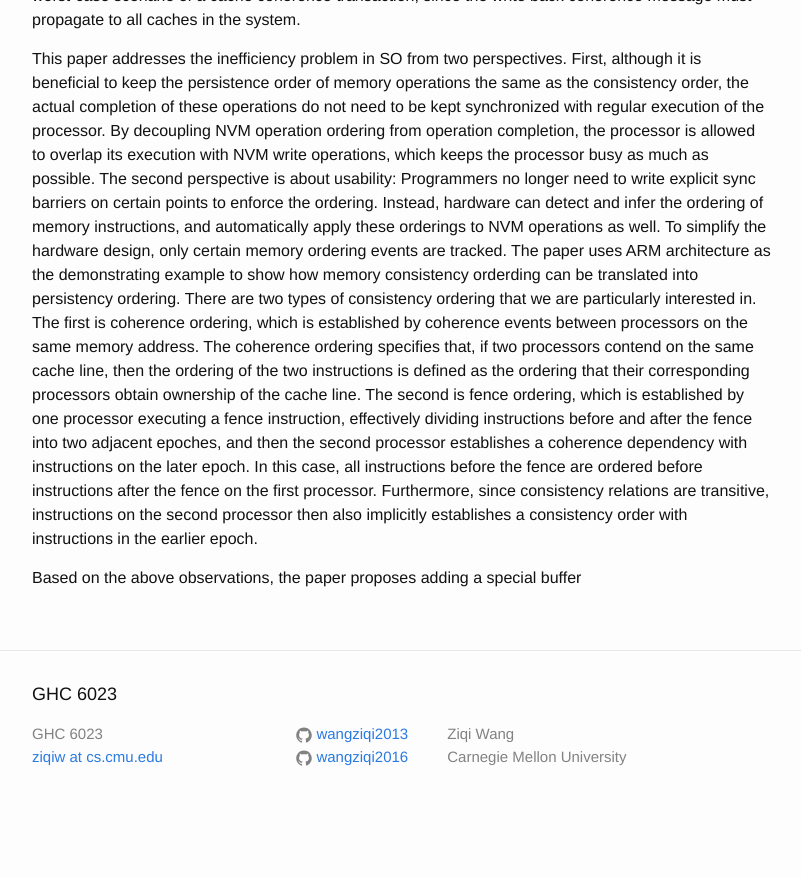
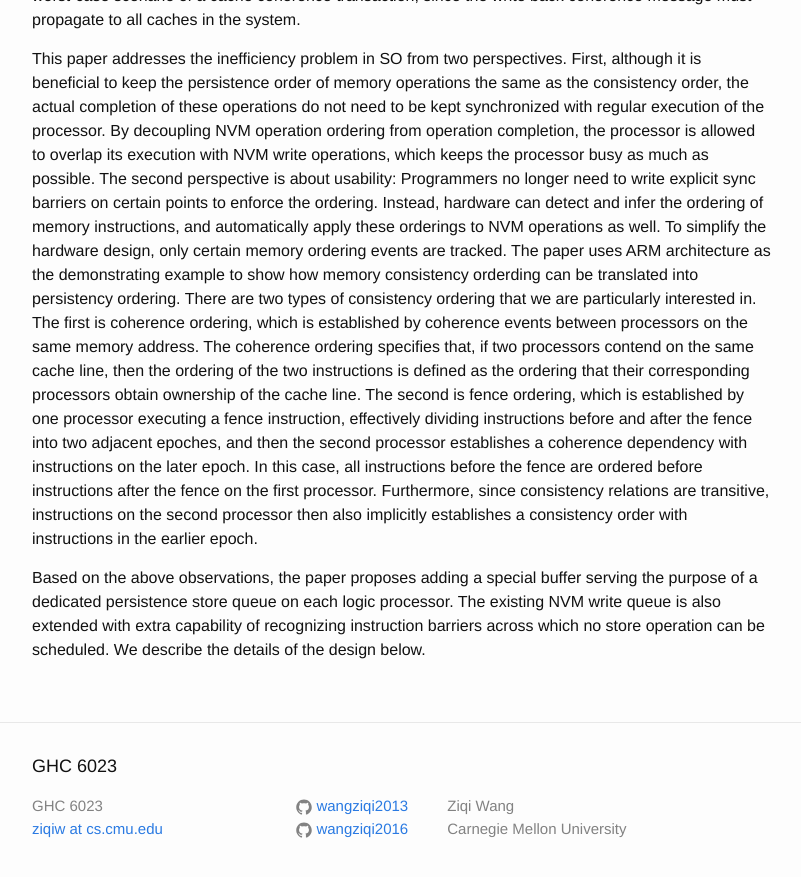
Before and after one commit to wangziqi2013/wangziqi2013.github.io, a Jekyll site: the page built from _posts/2019-01-19-delegated-persist-ordering.markdown, in a window 1280 px wide and 900 px high, scrolled down 1528 px. Shown: the top 877 px of the window, without its empty margins (238-1039 px from the left). Built offline with Jekyll 4.4.1, drawn with Linux system fonts in a browser that asks for light colours; before the commit the page ends 2356 px from its top, so only the background shows below that.

Commit message:
Adding buffer

```diff
--- a/_posts/2019-01-19-delegated-persist-ordering.markdown
+++ b/_posts/2019-01-19-delegated-persist-ordering.markdown
@@ -73,6 +73,6 @@ dependency with instructions on the later epoch. In this case, all instructions
 after the fence on the first processor. Furthermore, since consistency relations are transitive, instructions on the second
 processor then also implicitly establishes a consistency order with instructions in the earlier epoch.
 
-
-Based on the above observations, the paper proposes adding
-a special buffer
+Based on the above observations, the paper proposes adding a special buffer serving the purpose of a dedicated persistence
+store queue on each logic processor. The existing NVM write queue is also extended with extra capability of recognizing
+instruction barriers across which no store operation can be scheduled. We describe the details of the design below.
```
